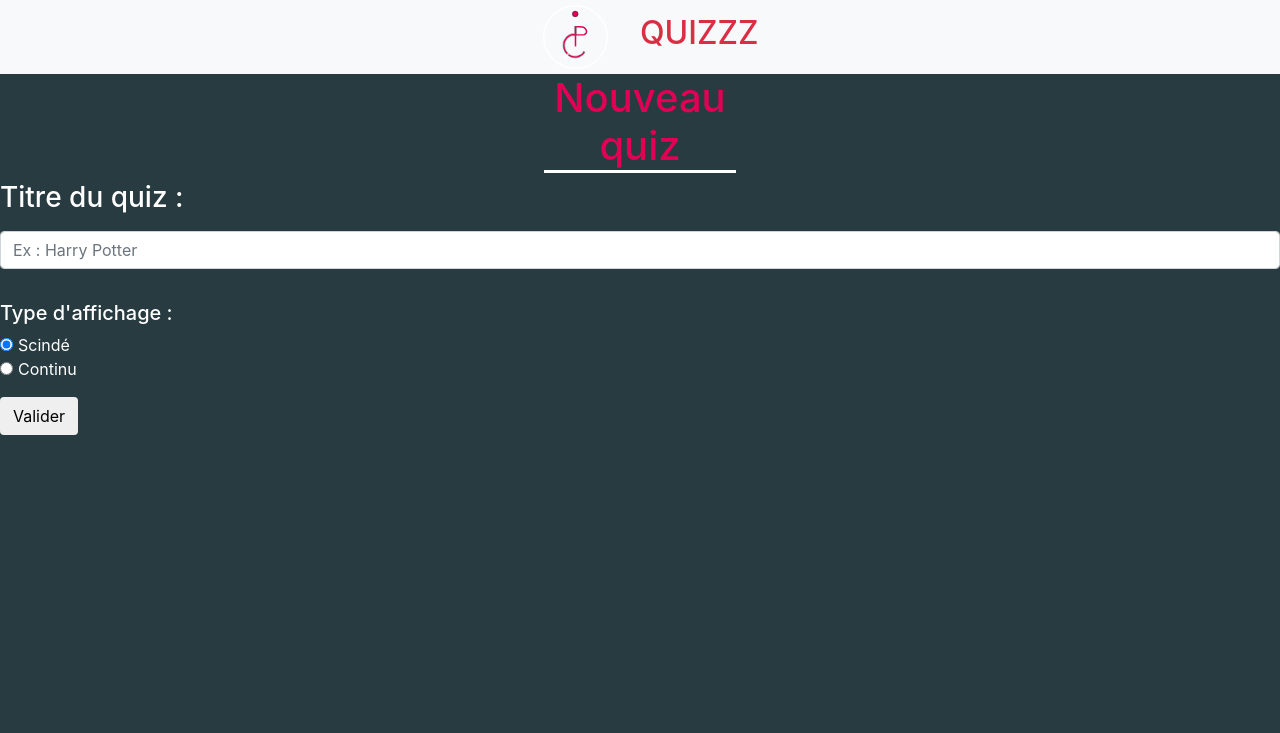
After one commit to fannypierre/ProjetQuiz_CaracatsanisPierre, a PHP site: page /nouveauQuiz.php in a window 1280 px wide. The commit adds this page. Shown: the top 733 px of the page. Run offline with PHP 8.4, Linux system fonts and the light colour scheme.

Commit message:
Ecran d'accueil pour ajouter un quiz et Possibilité d'ajouter un quiz

```diff
--- a/css/style.css
+++ b/css/style.css
@@ -1,10 +1,9 @@
-/*Généralités*/
+/* Généralités */
 body {
 	background-color: #283B40;
 	color: white;
 	height: 91.7vh;
 }
-
 h1 {
 	text-align: center;
 	border-bottom: 3px solid white;
@@ -14,21 +13,27 @@ h1 {
 	color : #E20055;
 }
 
+/* Header */
 #navigation-bar {
 	padding-top: 0.3em;
 	padding-bottom: 0.3em;
 	margin-right: 0%;
 	margin-left: 0%;
 }
-
-#logo-navbar>img {
+#logo-navbar > img {
 	float: right;
 }
-
-/*Index*/
-#header-quiz {
+#logo-navbar{
+	padding-right: 2em;
+}
+#header_text {
+	padding-left: 0%;
+}
+#header_quizzz {
 	color: rgb(218, 46, 68);
 }
+
+/* Index */
 #index {
 	height: 100%;
 	padding: 0;
@@ -64,7 +69,6 @@ h1 {
 	min-width: 150px;
 	padding-top: 0.6em;
 }
-
 
 #img-login {
 	width: 100%;
@@ -179,7 +183,7 @@ h1 {
 	text-decoration: none;
   }
 
-/*Page d'accueil des quizs (accueilQuiz.php)*/
+/* Page d'accueil des quiz (accueilQuiz.php) */
 #conteneur {
 	display: flex;
 	flex-wrap: wrap;
@@ -219,7 +223,7 @@ h1 {
 	text-align: center;
 }
 
-/*Version portable*/
+/* Version portable */
 @media (min-width: 480px) and (max-width: 780px) {
 
 	.quiz {
@@ -231,7 +235,7 @@ h1 {
 	}
 }
 
-/*Version tablette*/
+/* Version tablette */
 @media (min-width: 781px) and (max-width: 979px) {
 	.quiz {
 		width: 45%;
@@ -242,19 +246,19 @@ h1 {
 	}
 }
 
-/*Page profil*/
+/* Page profil */
 #infosPerso {
 	width: 60%;
 	margin-left: 25%;
 }
 
-/*Page questions du quiz*/
+/* Page questions du quiz */
 #questionnaire {
 	width: 60%;
 	margin-left: 20%;
 }
 
-/*Page de résultat (resultat.php)*/
+/* Page de résultat (resultat.php) */
 #res {
 	text-align: center;
 	margin-top: 5%;
--- a/includes/header.php
+++ b/includes/header.php
@@ -3,8 +3,8 @@
         <div class="col-4" id="logo-navbar">
           <img src="images/Logo.svg" width="20%" class="d-inline-block align-top" alt="">
         </div>
-        <div class="col-4">
-          <h2>QUIZ</h2>
+        <div class="col-4" id="header_text">
+          <h2 id="header_quizzz">QUIZZZ</h2>
         </div>
     </div>
 </nav>
--- a/inscription.php
+++ b/inscription.php
@@ -26,7 +26,7 @@
 	    		} else {
 	    			$ajout = getDb()->prepare('insert into UTILISATEUR (Login, Mdp, Droits) values (?, ?, 0)');
 	    		}
-	    		$ajout->execute(array($email, $mdp)); //C'EST ICI QUE CA FAIT BUGUER
+	    		$ajout->execute(array($email, $mdp));
 	    		$_SESSION['email'] = $email;
 	    		header('Location: accueilQuiz.php');
 	    	}
--- /dev/null
+++ b/nouveauQuiz.php
@@ -0,0 +1,41 @@
+<?php
+	require_once "includes/fonctions.php";
+	session_start();
+?>
+
+<html lang="fr">
+
+	<?php require_once "includes/head.php"; ?>
+
+	<body>
+		<?php require_once "includes/header.php"; ?>
+		<?php if (isset($_SESSION['erreur'])) { ?>
+            <div class="alert alert-danger">
+                <strong>Erreur !</strong> <?= $_SESSION['erreur'] ?>
+            </div>
+        <?php }
+        unset($_SESSION['erreur']); //On nettoie la variable de session "erreur" après l'avoir utilisée (c'est peut être sale attention)
+        ?>
+        <h1>Nouveau quiz</h1>
+		<form id="nouveau-quiz-form" role="form" action="ajoutQuestion.php" method="post">
+			<fieldset class="form-group">
+			  	<div class="form-group">
+			    	<label for="titre" id="nouveau-quiz-titre"><h3>Titre du quiz :</h3></label> <!-- !! Récupérer l'email !! -->
+			    	<input type="text" class="form-control" id="titre" placeholder="Ex : Harry Potter" name="titre">
+			  	</div>
+			</fieldset>
+		  	<fieldset class="form-group">
+		  		<h5>Type d'affichage : </h5>
+			  	<div class="form-check form-check-inline">
+				  	<input class="form-check-input" type="radio" name="affichage" id="affichage-scinde" value="scinde" checked>
+				  	<label class="form-check-label" for="scinde">Scindé</label>
+				</div>
+				<div class="form-check form-check-inline">
+				  	<input class="form-check-input" type="radio" name="affichage" id="affichage-continu" value="continu">
+				  	<label class="form-check-label" for="continu">Continu</label>
+				</div>
+			</fieldset>
+		  	<button type="submit" class="btn" id="nouveau-quiz-bouton-valider">Valider</button>
+		</form>
+	</body>
+</html>
```
Also changed, not shown: ajoutQuestion.php (added, +41 -0 lines).
